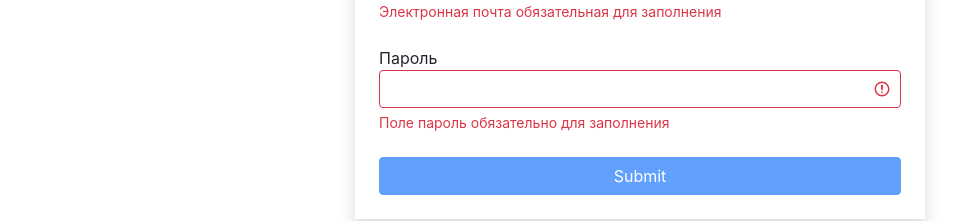
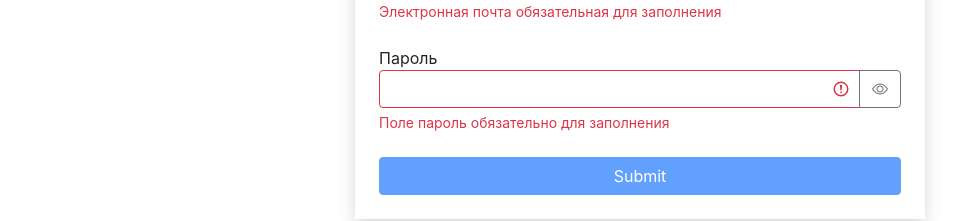
Before and after one commit to Operator34/course_project, a React (Create React App) app: page /login in a window 1280 px wide. Shown: the part 235-456 px from the top of the page, without its empty margins (0-975 px from the left). Built offline with nearby package versions, Linux system fonts and the light colour scheme.

Commit message:
Добавление кнопки скрыть.показать пароль

```diff
--- a/src/app/components/textField.jsx
+++ b/src/app/components/textField.jsx
@@ -1,22 +1,43 @@
-import React from "react";
+import React, { useState } from "react";
 import PropTypes from "prop-types";
 
-const TextField = ({ label, type, name, value, onChange, error }) => {
+const TextField = ({ label, type, name, value, onChange, error, classes }) => {
     const getInputClasses = () => {
-        return "form-control" + (error ? " is-invalid" : " is-valid");
+        return (
+            "form-control" + (error ? " is-invalid " : " is-valid ") + classes
+        );
+    };
+    const [showPassword, setShowPassword] = useState(false);
+    const toggleShowPassword = () => {
+        setShowPassword((pervstate) => !pervstate);
     };
     return (
         <div className="mb-4">
             <label htmlFor={name}>{label}</label>
+            <div className="input-group has-validation">
                 <input
-                type={type}
+                    type={showPassword ? "text" : type}
                     id={name}
                     name={name}
                     value={value}
                     onChange={onChange}
                     className={getInputClasses()}
                 />
+                {type === "password" && (
+                    <button
+                        className="btn btn-outline-secondary"
+                        type="button"
+                        onClick={toggleShowPassword}
+                    >
+                        <i
+                            className={
+                                "bi bi-eye" + (showPassword ? "-slash" : "")
+                            }
+                        ></i>
+                    </button>
+                )}
                 {error && <div className="invalid-feedback">{error}</div>}
+            </div>
         </div>
     );
 };
@@ -29,6 +50,7 @@ TextField.propTypes = {
     name: PropTypes.string,
     value: PropTypes.string,
     onChange: PropTypes.func,
-    error: PropTypes.string
+    error: PropTypes.string,
+    classes: PropTypes.string
 };
 export default TextField;
--- a/src/app/layouts/login.jsx
+++ b/src/app/layouts/login.jsx
@@ -74,6 +74,7 @@ const Login = () => {
                             value={data.password}
                             onChange={handleChange}
                             error={errors.password}
+                            classes="passField"
                         />
                         <button
                             type="submit"
--- a/src/index.css
+++ b/src/index.css
@@ -11,3 +11,8 @@ code {
     font-family: source-code-pro, Menlo, Monaco, Consolas, "Courier New",
         monospace;
 }
+
+input.passField {
+    border-top-right-radius: 0;
+    border-bottom-right-radius: 0;
+}
```
Lines whose indentation alone changed are shown as unchanged.
